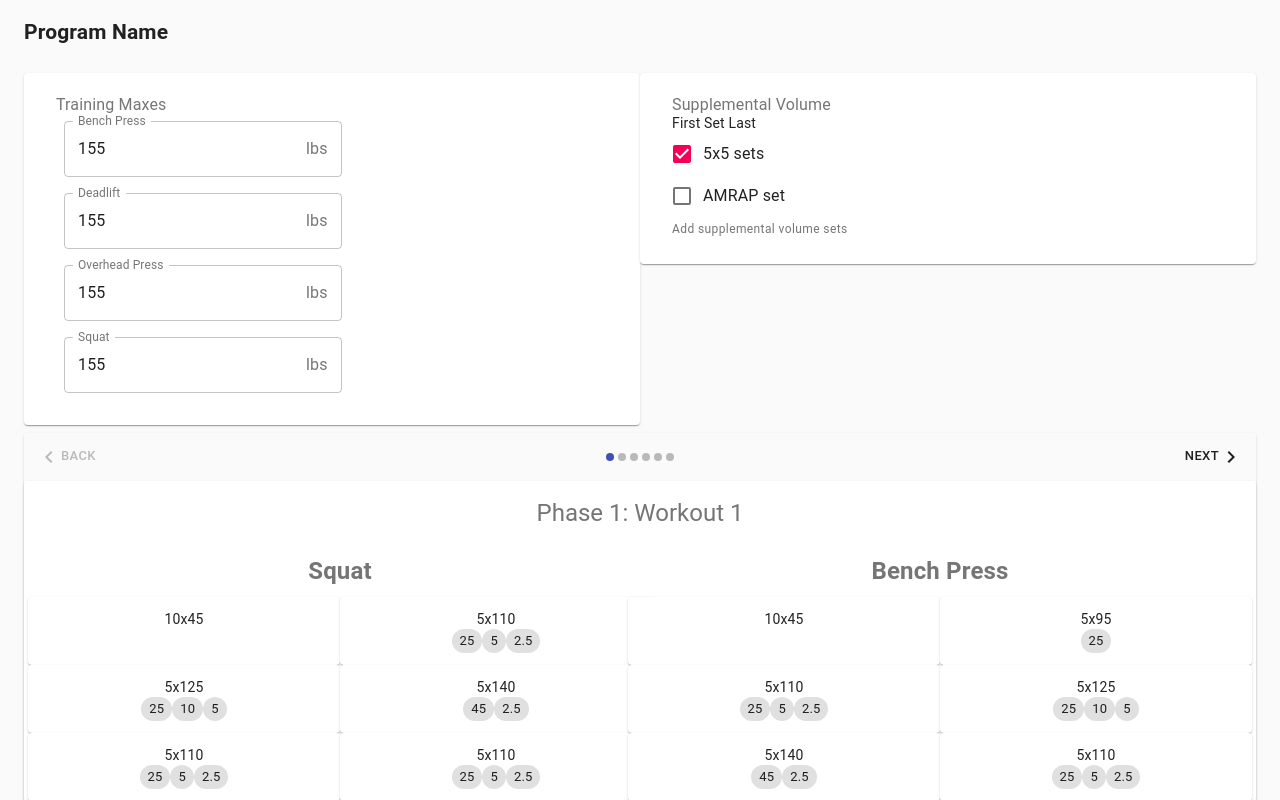
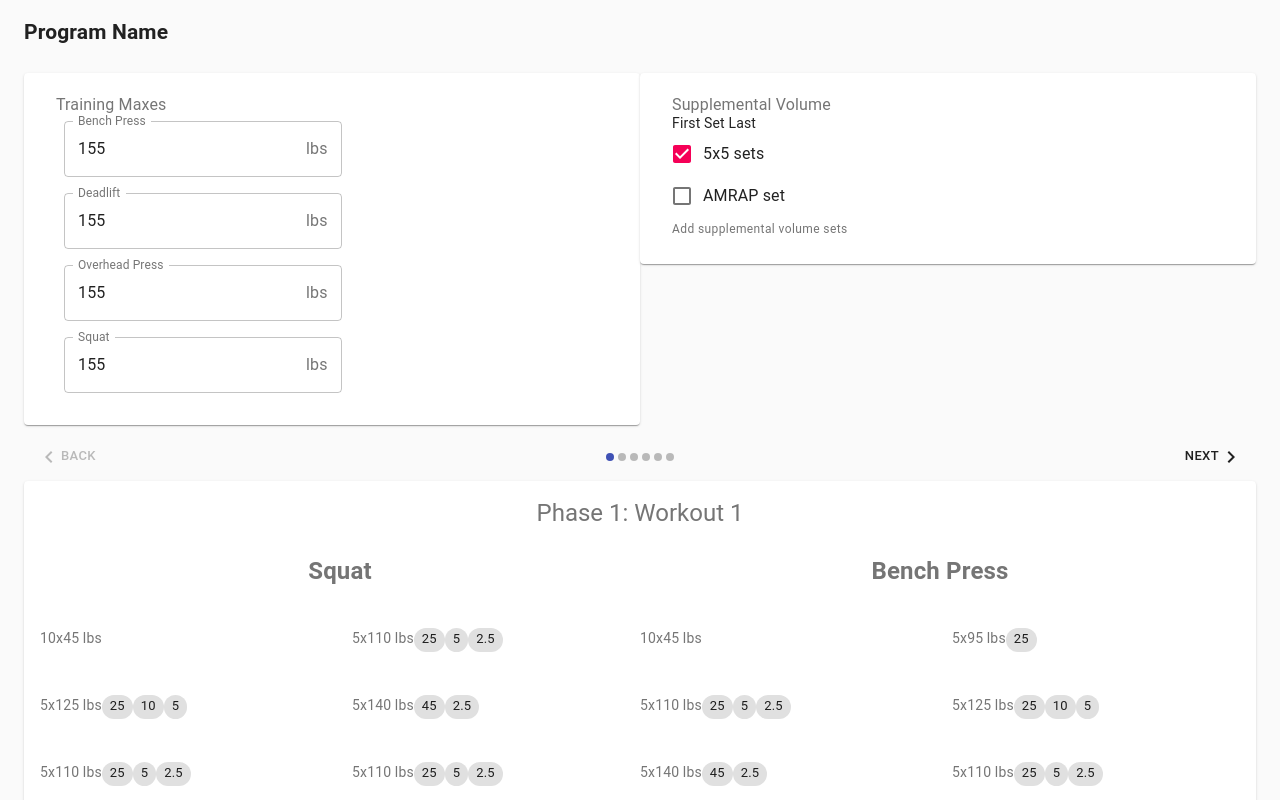
Before and after one commit to jefffm/lifterator, a React (Create React App) app: page / in a window 1280 px wide. Shown: the top 800 px of the page. Built offline with nearby package versions, Linux system fonts and the light colour scheme.

Commit message:
tweaks to the workout items

```diff
--- a/src/components/Workout.tsx
+++ b/src/components/Workout.tsx
@@ -66,6 +66,7 @@ export function Workout(props: WorkoutProps) {
                             exercise: lift.shortname,
                             reps: setReps,
                             weight: setWeight,
+                            unit: unit,
                             plates: plateCalculator.getPlatesPerSide(setWeight)
                         }
                     }
@@ -78,6 +79,7 @@ export function Workout(props: WorkoutProps) {
                             exercise: lift.shortname,
                             reps: { "num": set.reps, "setType": SetType.WARMUP },
                             weight: set.weight,
+                            unit: unit,
                             plates: plateCalculator.getPlatesPerSide(set.weight)
                         }
                     })
--- a/src/components/WorkoutSetRow.tsx
+++ b/src/components/WorkoutSetRow.tsx
@@ -1,19 +1,48 @@
 import React from 'react'
 import { Reps, SetType } from '../types'
-import { Badge, Card, Grid, Button, Chip, Box } from '@material-ui/core'
+import { Badge, Card, Grid, Button, Chip, Box, Typography, Paper } from '@material-ui/core'
 import CheckCircleIcon from '@material-ui/icons/CheckCircle';
+
+import { makeStyles, Theme, createStyles } from '@material-ui/core/styles';
+
+
+export const useStyles = makeStyles((theme: Theme) =>
+    createStyles({
+        root: {
+            display: 'flex',
+            margin: theme.spacing(1),
+        },
+        formControl: {
+            margin: theme.spacing(3),
+        },
+        textField: {
+            margin: theme.spacing(1),
+        },
+        dense: {
+            marginTop: 19,
+            backgroundColor: theme.palette.background.paper
+        },
+        menu: {
+        },
+    }),
+)
+
 
 export type WorkoutSetProps = {
     exercise: string
     reps: Reps
     weight: number
+    unit: string
     plates: number[]
     isNext: boolean | undefined
 }
 
 export function WorkoutSetRow(props: WorkoutSetProps) {
+    const classes = useStyles();
+
     const reps = props.reps
     const weight = props.weight
+    const unit = props.unit
     const plates = props.plates
 
     // TODO: wtf this can't be the right way to do this
@@ -31,17 +60,29 @@ export function WorkoutSetRow(props: WorkoutSetProps) {
         }
     )()
 
-    return <Grid item xs={6} sm={3} md={6} component={Card}>
-        {reps.num}{repsToken}
-        {weight}
-        <Box>
+    return <Grid container item
+        direction="row"
+        justify="flex-start"
+        alignItems="stretch"
+        xs={6} sm={3} md={6}
+        className={classes.dense}>
+
+        <Grid item>
+            {reps.num}{repsToken}
+        </Grid>
+
+        <Grid item>
+            {weight} {unit}
+        </Grid>
+
+        <Grid item>
             {
                 plates.map(plate => {
                     return <Chip size="small" label={plate} />
                 })
             }
-        </Box>
-    </Grid>
+        </Grid>
+    </Grid >
 }
 
 export default WorkoutSetRow
--- a/src/components/WorkoutSetTable.tsx
+++ b/src/components/WorkoutSetTable.tsx
@@ -37,6 +37,7 @@ export default function SetGroup(props: SetGroupProps) {
 
     const name = props.name
     const sets = props.sets
+    const unit = props.unit
 
     var setElems = []
     for (const [i, item] of sets.entries()) {
@@ -46,6 +47,7 @@ export default function SetGroup(props: SetGroupProps) {
             exercise={item.exercise}
             reps={item.reps}
             weight={item.weight}
+            unit={unit}
             plates={item.plates}
         />)
     }
--- a/src/components/WorkoutStepper.tsx
+++ b/src/components/WorkoutStepper.tsx
@@ -4,7 +4,6 @@ import MobileStepper from '@material-ui/core/MobileStepper';
 import Button from '@material-ui/core/Button';
 import KeyboardArrowLeft from '@material-ui/icons/KeyboardArrowLeft';
 import KeyboardArrowRight from '@material-ui/icons/KeyboardArrowRight';
-import { Paper } from '@material-ui/core';
 
 const useStyles = makeStyles({
     root: {
@@ -34,8 +33,6 @@ export default function WorkoutStepper(props: WorkoutStepperProps) {
 
     return (
         <div>
-            <Paper>
-
             <MobileStepper
                 variant="dots"
                 steps={numSteps}
@@ -47,19 +44,28 @@ export default function WorkoutStepper(props: WorkoutStepperProps) {
                         size="small"
                         onClick={handleNext}
                         disabled={activeStep === numSteps - 1}>
-                            Next
-          {theme.direction === 'rtl' ? <KeyboardArrowLeft /> : <KeyboardArrowRight />}
+                        Next {
+                            theme.direction === 'rtl'
+                                ? <KeyboardArrowLeft />
+                                : <KeyboardArrowRight />
+                        }
                     </Button>
                 }
                 backButton={
-                        <Button size="small" onClick={handleBack} disabled={activeStep === 0}>
-                            {theme.direction === 'rtl' ? <KeyboardArrowRight /> : <KeyboardArrowLeft />}
+                    <Button
+                        size="small"
+                        onClick={handleBack}
+                        disabled={activeStep === 0}>
+                        {
+                            theme.direction === 'rtl'
+                                ? <KeyboardArrowRight />
+                                : <KeyboardArrowLeft />
+                        }
                         Back
                         </Button>
                 }
             />
             {elems[activeStep]}
-            </Paper>
         </div>
     );
 }
--- a/src/containers/Program.tsx
+++ b/src/containers/Program.tsx
@@ -23,6 +23,7 @@ import { Exercise } from '../lib/Exercises';
 import { IMainExercisesState } from '../reducers/mainExercises';
 import { IWeightSettings } from '../reducers/weightSettings';
 import { ISetProtoConfig } from '../reducers/setProtoConfig';
+import weightSettings from '../reducers/weightSettings';
 
 interface ProgramProps {
     weightSettings: IWeightSettings
@@ -80,6 +81,7 @@ class Program extends Component<ProgramProps> {
                             exercise: "Kroc Row",
                             reps: { "num": 20, "setType": types.SetType.ACCESSORY },
                             weight: 70,
+                            unit: unit,
                             plates: []
                         },
                         {
@@ -87,6 +89,7 @@ class Program extends Component<ProgramProps> {
                             exercise: "DB OHP",
                             reps: { "num": 7, "setType": types.SetType.ACCESSORY },
                             weight: 35,
+                            unit: unit,
                             plates: []
                         },
                         {
@@ -94,6 +97,7 @@ class Program extends Component<ProgramProps> {
                             exercise: "DB OHP",
                             reps: { "num": 7, "setType": types.SetType.ACCESSORY },
                             weight: 35,
+                            unit: unit,
                             plates: []
                         },
                         {
@@ -101,6 +105,7 @@ class Program extends Component<ProgramProps> {
                             exercise: "DB OHP",
                             reps: { "num": 7, "setType": types.SetType.ACCESSORY },
                             weight: 35,
+                            unit: unit,
                             plates: []
                         },
                         {
@@ -108,6 +113,7 @@ class Program extends Component<ProgramProps> {
                             exercise: "DB OHP",
                             reps: { "num": 7, "setType": types.SetType.ACCESSORY },
                             weight: 35,
+                            unit: unit,
                             plates: []
                         },
                     ]}
@@ -132,6 +138,7 @@ class Program extends Component<ProgramProps> {
                             exercise: "Dips",
                             reps: { "num": 10, "setType": types.SetType.ACCESSORY },
                             weight: 0,
+                            unit: unit,
                             plates: []
                         },
                         {
@@ -139,6 +146,7 @@ class Program extends Component<ProgramProps> {
                             isNext: false,
                             reps: { "num": 10, "setType": types.SetType.ACCESSORY },
                             weight: 0,
+                            unit: unit,
                             plates: []
                         },
                         {
@@ -146,6 +154,7 @@ class Program extends Component<ProgramProps> {
                             exercise: "Dips",
                             reps: { "num": 10, "setType": types.SetType.ACCESSORY },
                             weight: 0,
+                            unit: unit,
                             plates: []
                         },
                         {
@@ -153,6 +162,7 @@ class Program extends Component<ProgramProps> {
                             exercise: "Dips",
                             reps: { "num": 10, "setType": types.SetType.ACCESSORY },
                             weight: 0,
+                            unit: unit,
                             plates: []
                         },
                         {
@@ -160,6 +170,7 @@ class Program extends Component<ProgramProps> {
                             exercise: "Face Pull",
                             reps: { "num": 15, "setType": types.SetType.ACCESSORY },
                             weight: 32.3,
+                            unit: unit,
                             plates: []
                         },
                         {
@@ -167,6 +178,7 @@ class Program extends Component<ProgramProps> {
                             exercise: "Face Pull",
                             reps: { "num": 15, "setType": types.SetType.ACCESSORY },
                             weight: 32.3,
+                            unit: unit,
                             plates: []
                         },
                         {
@@ -174,6 +186,7 @@ class Program extends Component<ProgramProps> {
                             exercise: "Face Pull",
                             reps: { "num": 15, "setType": types.SetType.ACCESSORY },
                             weight: 32.3,
+                            unit: unit,
                             plates: []
                         },
                         {
@@ -181,6 +194,7 @@ class Program extends Component<ProgramProps> {
                             exercise: "Face Pull",
                             reps: { "num": 15, "setType": types.SetType.ACCESSORY },
                             weight: 32.3,
+                            unit: unit,
                             plates: []
                         },
 
@@ -201,20 +215,20 @@ class Program extends Component<ProgramProps> {
                 <ConfigurationPanel />
 
                 <Collapse in={!isRequiredDataSet}>
-                    <Paper>
+                    <div>
                         <Typography>
                             <h1>
                                 Lifterator
                             </h1>
                         </Typography>
                         <p>Configure all required fields to build your program.</p>
-                    </Paper>
+                    </div>
                 </Collapse>
 
                 <Collapse in={isRequiredDataSet}>
-                    <Box>
+                    <div>
                         {<WorkoutStepper elems={() => phases} />}
-                    </Box>
+                    </div>
                 </Collapse>
             </Grid>
         </Container >
```
Lines whose indentation alone changed are shown as unchanged.
